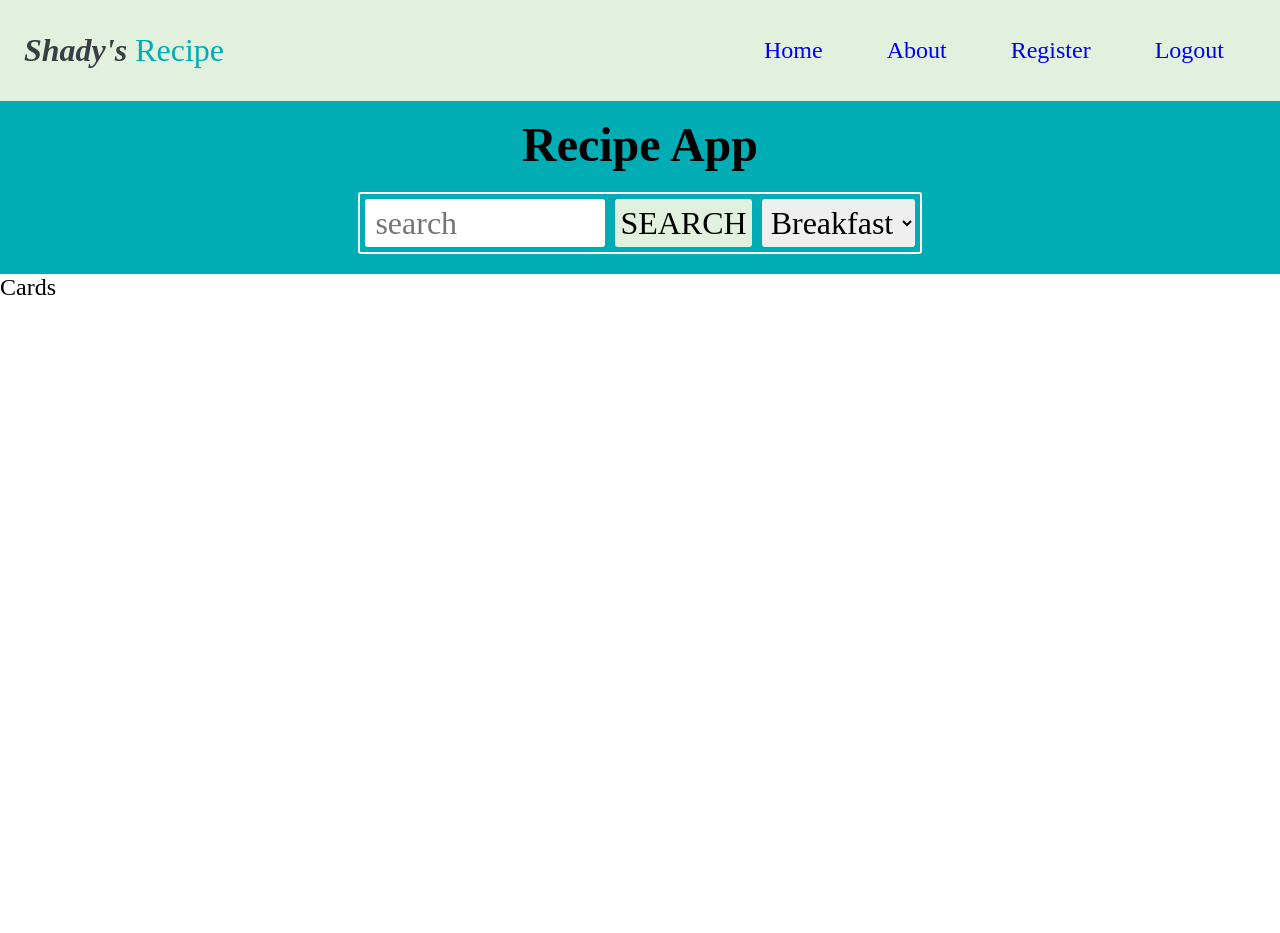
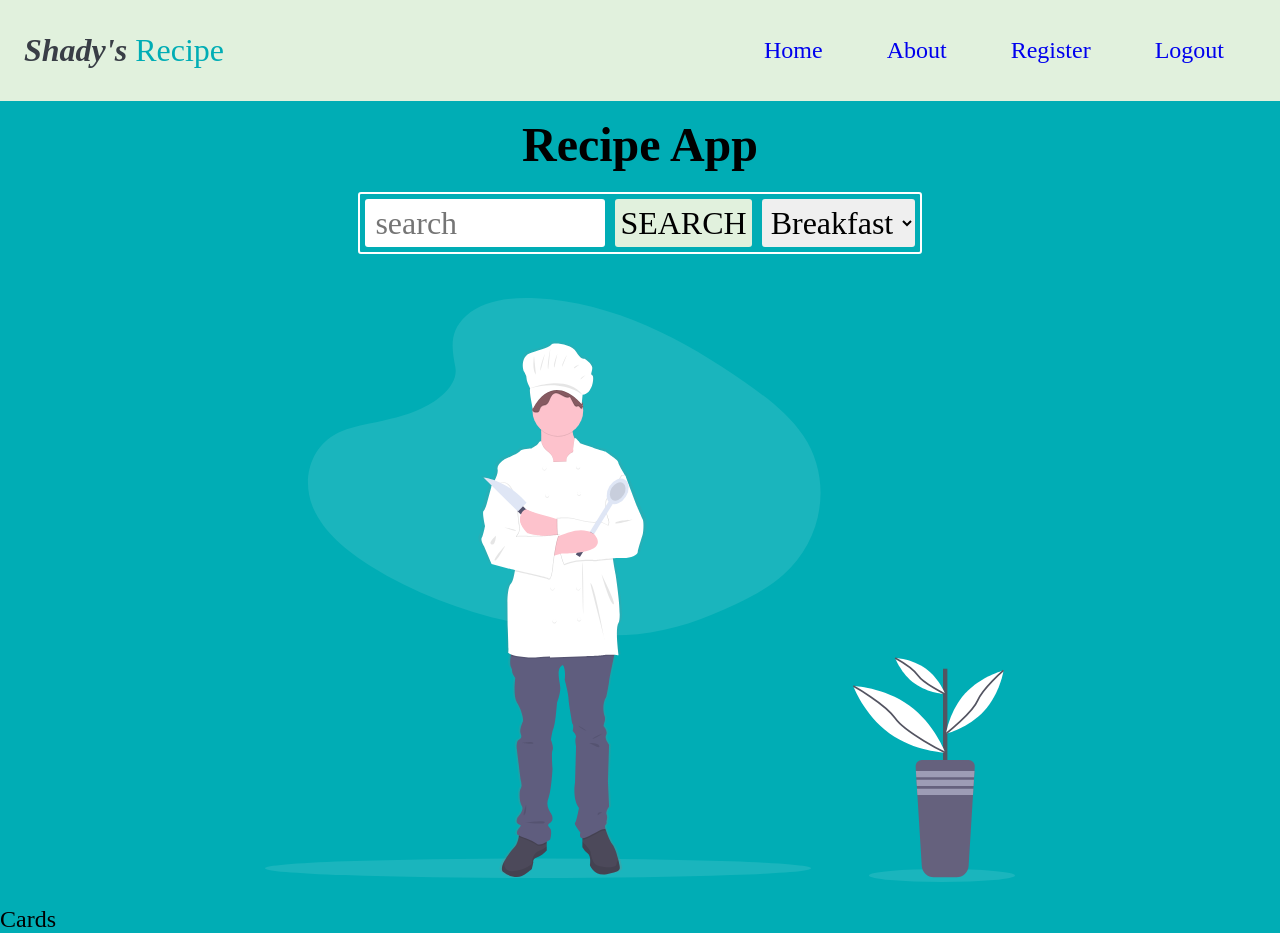
Before and after one commit to SadiKISLAR/recipe-app-with-react, a React (Create React App) app: page / in a window 1280 px wide. Before the commit the page ends 800 px from the top, so only its background shows below. Built offline with nearby package versions, Linux system fonts and the light colour scheme; a web font is replaced by a local one.

Commit message:
style done

```diff
--- a/src/components/globalStyles/GlobalStyles.jsx
+++ b/src/components/globalStyles/GlobalStyles.jsx
@@ -10,6 +10,7 @@ export const GlobalStyles = createGlobalStyle`
     }
     body{
         font-size: 1.5rem;
+        background:${({ theme }) => theme.colors.mainColor};
     }
 
 
--- a/src/pages/home/Home.jsx
+++ b/src/pages/home/Home.jsx
@@ -2,13 +2,15 @@ import axios from 'axios';
 import React, { useState } from 'react'
 import Cards from '../../components/cards/Cards';
 import Header from '../../components/header/Header';
+import { HomeImg, ImgDiv } from './Home.style';
+import homeSvg from "../../assets/home.svg";
 
 const Home = () => {
   const APP_ID = "80da54c7";
   const APP_KEY = "c23a7f86fcdeddf5d8f0a3b60023f94c";
   const [query, setQuery] = useState("egg");
   const [selectedMeal, setSelectedMeal] = useState("breakfast");
-  const [recipes, setRecipes] = useState([]);
+  const [recipes, setRecipes] = useState("");
   const mealType = ["Breakfast", "Lunch", "Dinner", "Snack", "Teatime"];
 
   const url = `https://api.edamam.com/search?q=${query}&app_id=${APP_ID}&app_key=${APP_KEY}&mealType=${selectedMeal}`;
@@ -35,7 +37,18 @@ const Home = () => {
 
   return (
     <div>
-      <Header setQuery={setQuery} setSelectedMeal={setSelectedMeal} mealType={mealType} getData={getData} />
+      <Header
+        setQuery={setQuery}
+        setSelectedMeal={setSelectedMeal}
+        mealType={mealType}
+        getData={getData}
+      />
+
+      {!recipes &&
+        <ImgDiv>
+          <HomeImg src={homeSvg} />
+        </ImgDiv>
+      }
       <Cards />
     </div>
   )
--- a/src/pages/home/Home.style.jsx
+++ b/src/pages/home/Home.style.jsx
@@ -0,0 +1,18 @@
+import styled from 'styled-components';
+
+export const ImgDiv = styled.div`
+  display: flex;
+  justify-content: center;
+  margin: 1.5rem;
+`;
+
+export const HomeImg = styled.img`
+  width: 80%;
+  max-width: 750px;
+`;
+
+export const HeaderText = styled.h1`
+  font-size: 2.5rem;
+  color: #a93434;
+  text-align: center;
+`;
```
